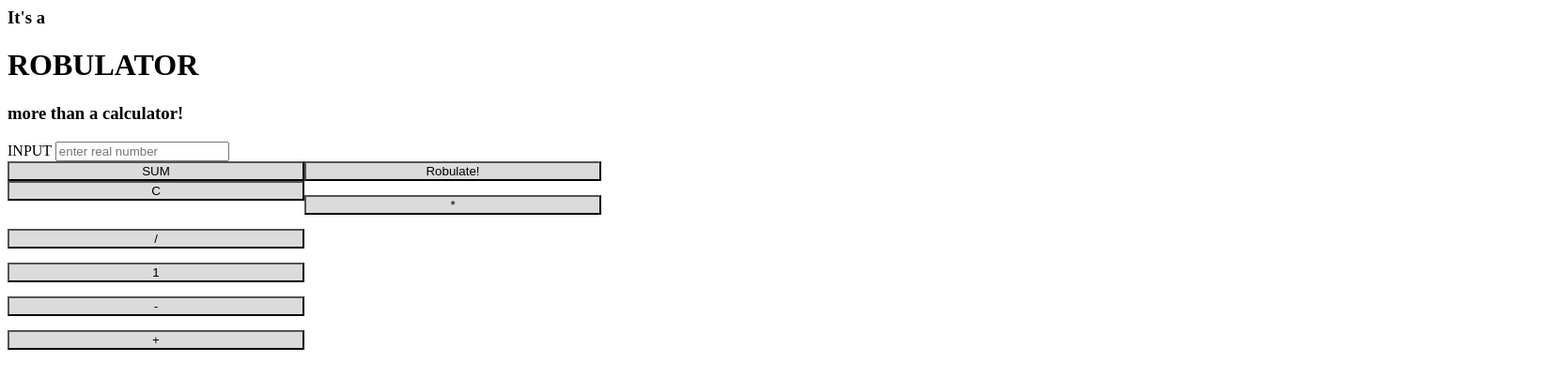
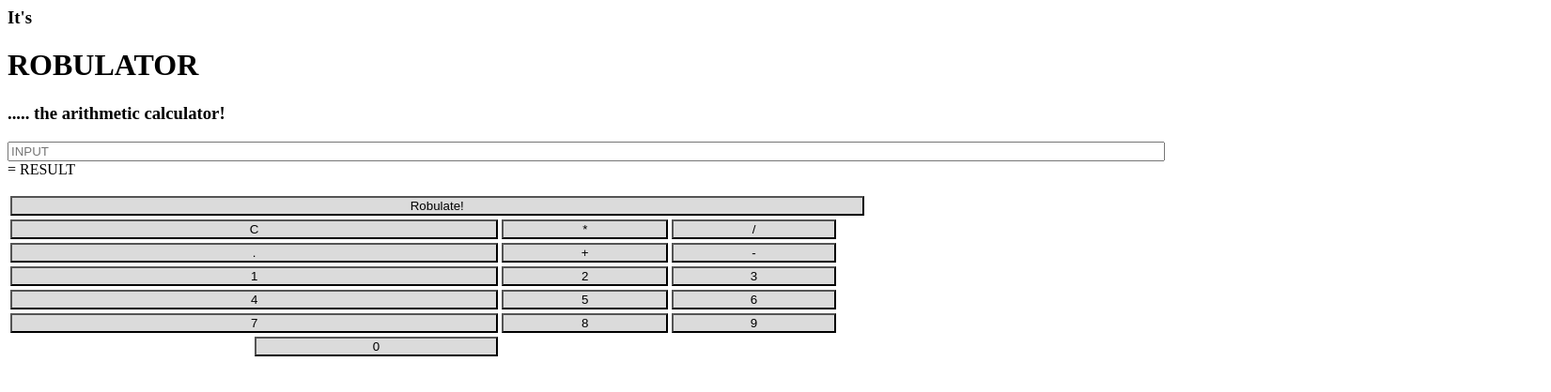
Before and after one commit to RobTheThief/Calculator, a plain HTML site: page test.html in a window 1280 px wide. Shown: the whole page at 94% size, 1651 px wide, since content can reach past the window. Drawn offline with Linux system fonts and the light colour scheme.

Commit message:
testing algebraic calculation with intentions to add as an option in final build

```diff
--- a/test.html
+++ b/test.html
@@ -3,35 +3,66 @@
 
        <div class="container-fluid">
            <header>
-             <h3>It's a</h3>
+             <h3>It's </h3>
                <h1>ROBULATOR</h1>
-               <h3>more than a calculator!</h3>
+
+               <h3>    ..... the arithmetic calculator!</h3>
            </header>
 
     <form class="mainpanel">
-           <label>INPUT</label>
-           <input type="text" name="input" id="input" placeholder="enter real number"> <br>
-
-           <button type="button" id="buttons1" class="btn btn-info" onclick="add()">SUM</button>
-           <button type="button" id="buttons2" class="btn btn-info" onclick="submit1()">Robulate!</button>
-           <button type="button" id="buttons3" class="btn btn-info" onclick="clear1()">C</button><br><br>
-           <button type="button" id="buttons4" class="btn btn-info" onclick="multiply1()">*</button><br><br>
-           <button type="button" id="buttons5" class="btn btn-info" onclick="divide1()">/</button><br><br>
-           <button type="button" id="buttons6" class="btn btn-info" onclick="num1()">1</button><br><br>
-           <button type="button" id="buttons7" class="btn btn-info" onclick="minusnum()">-</button><br><br>
-           <button type="button" id="buttons8" class="btn btn-info" onclick="plusnum()">+</button><br><br>  <!-- does nothing! HA HA -->
+           <input type="text" name="input" id="input" placeholder="INPUT">
+           <div class="screen" id="result"></div>
 
 
-           <div class="screen" id="numdisplay"></div>
-           <div class="screen" id="result"></div>
-           <div class="screen" id="test"></div> <!--display output testing -->
+    <!--   <div class="screen" id="numdisplay"></div> testing -->
+  <!--   -->  <div class="screen" id="test"></div> <!--display output testing -->
 
 
        </form>
 
        </div> <!-- End Container-->
 
+       <table class="numberpad">
 
+         <tr>
+           <td><button type="button" id="buttons2" class="btn btn-info" onclick="submit1()">Robulate!</button></td>
+        </tr>
+
+         <tr>
+           <td><button type="button" id="buttons3" class="btn btn-info" onclick="clear1()">C</button></td>
+           <td><button type="button" id="buttons4" class="btn btn-info" onclick="multiplyIt()">*</button></td>
+           <td><button type="button" id="buttons5" class="btn btn-info" onclick="divideIt()">/</button></td>
+        </tr>
+
+         <tr>
+           <td><button type="button" id="buttons16" class="btn btn-info" onclick="decimal()">.</button></td>
+           <td><button type="button" id="buttons18" class="btn btn-info" onclick="plusnum()">+</button></td>
+           <td><button type="button" id="buttons17" class="btn btn-info" onclick="minusnum()">-</button></td>
+        </tr>
+
+        <tr>
+          <td><button type="button" id="buttons6" class="btn btn-info" onclick="num1()">1</button></td>
+          <td><button type="button" id="buttons7" class="btn btn-info" onclick="num2()">2</button></td>
+          <td><button type="button" id="buttons8" class="btn btn-info" onclick="num3()">3</button></td>
+        </tr>
+
+        <tr>
+          <td><button type="button" id="buttons9" class="btn btn-info" onclick="num4()">4</button></td>
+          <td><button type="button" id="buttons10" class="btn btn-info" onclick="num5()">5</button></td>
+          <td><button type="button" id="buttons11" class="btn btn-info" onclick="num6()">6</button></td>
+        </tr>
+
+         <tr>
+           <td><button type="button" id="buttons12" class="btn btn-info" onclick="num7()">7</button></td>
+           <td><button type="button" id="buttons13" class="btn btn-info" onclick="num8()">8</button></td>
+           <td><button type="button" id="buttons14" class="btn btn-info" onclick="num9()">9</button></td>
+        </tr>
+
+        <tr>
+          <td><button type="button" id="buttons15" class="btn btn-info" onclick="num0()">0</button></td>
+        </tr>
+
+       </table>
 
    <footer>
 
@@ -39,20 +70,56 @@
 
 
 
+
    <style>
        .mainpanel {
-           width: 50%;
+           width: 130%;
        }
 
-       #buttons1,
-       #buttons2,
+       #input,
+       #result
+
+       {
+          float: center;
+          width: 75%;
+
+      }
+
+      .numberpad {
+          width: 70%;
+      }
+       #buttons2
+
+        {
+           float: left;
+           width: 175%;
+       background:#dbdbdb;
+       }
        #buttons3,
        #buttons4,
        #buttons5,
+       #buttons16,
+       #buttons17,
+       #buttons18,
        #buttons6,
        #buttons7,
-       #buttons8 {
-           float: left;
+       #buttons8,
+       #buttons9,
+       #buttons10,
+       #buttons11,
+       #buttons12,
+       #buttons13,
+       #buttons14
+       {
+           float: right;
+           width: 100%;
+       background:#dbdbdb;
+       }
+
+       #buttons15
+
+       {
+           float: right;
            width: 50%;
        background:#dbdbdb;
        }
@@ -67,50 +134,101 @@
                var wrkNums = [];
                var inputArray = [];
                var sumIndicator = 0;
-               var sumcounter = 0;
                var sum = 0;
-               var multiplier1 = 0;
-               var p = 0;
                var multclick = 0;
-               var multipstrng = 0;
                var divclick = 0;
-               var multipdivstrng = 0;
-               var minus = 0;
                var a = 0;
                var str = 0;
-               var farts = 1;
                var result = 0;
                var loop = 0;
-               var checker = 0;
                var multRDivCount = 0;
+               var savedInput = 0;
+               document.getElementById("result").innerHTML = " = RESULT";
  // NUMBER PAD
                function num1(){
                document.getElementById("input").value += 1; //adds "1" to the end of the input
+                }
 
+               function num2(){
+               document.getElementById("input").value += 2;
+               }
+
+               function num3(){
+               document.getElementById("input").value += 3;
+                }
+
+               function num4(){
+               document.getElementById("input").value += 4;
+               }
+
+               function num5(){
+               document.getElementById("input").value += 5;
+                }
+
+               function num6(){
+               document.getElementById("input").value += 6;
+               }
+
+               function num7(){
+               document.getElementById("input").value += 7;
+                }
+
+               function num8(){
+               document.getElementById("input").value += 8;
+               }
+
+               function num9(){
+               document.getElementById("input").value += 9;
+               }
+
+               function num0(){
+               document.getElementById("input").value += 0;
                 }
 
                function minusnum(){
-               document.getElementById("input").value += "-";
+               document.getElementById("input").value += "-"; //adds "-" to the end of the input
                }
 
-                       // consider this to detect multiplications
+               function plusnum(){
+               document.getElementById("input").value += "+"; //adds "+" to the end of the input
+               }
 
-                       // const thisisit = ["lookhere", "ohnice"];
-                       // const itis = thisisit[1];
-                       // console.log(itis.includes("i")); //returns "true"
+               function multiplyIt(){
+               document.getElementById("input").value += "*"; //adds "*" to the end of the input
+               }
 
-                       //consider this for summing numbers
-                       /*const numbers = [1, 2, 4, 10];
+               function divideIt(){
+               document.getElementById("input").value += "/"; //adds "/" to the end of the input
+               }
 
-                       const summednums = numbers.reduce((accumulator, currentValue) => {
-                       return accumulator + currentValue
-                       })*/
+               function decimal(){
+               document.getElementById("input").value += "."; //adds "." to the end of the input
+               }
+
+               function clear1(){
+                 inputArray.splice(0,inputArray.length); //empties input array
+                 wrkNums.splice(0,wrkNums.length);//empties working number array
+                 temp.splice(0,temp.length);//empties temp array
+                 document.getElementById("input").value = "";
+                 document.getElementById("result").innerHTML = " = RESULT";
+                 document.getElementById("test").innerHTML = "";
+                 document.getElementById("numdisplay").innerHTML = "";
+                 sumIndicator = 0;
+                 multclick = 0;
+                 divclick = 0;
+                 a = 0;
+                 str = 0;
+                 result = 0;
+                 loop = 0;
+                 multRDivCount = 0;
+               }
 
             function submit1(){
               inputArray.splice(0,inputArray.length); //empties input array
               wrkNums.splice(0,wrkNums.length);//empties working number array
               temp.splice(0,temp.length);//empties temp array
               str = document.getElementById("input").value; //input numbers become string str
+              savedInput = document.getElementById("input").value;//saves the input to put it back at the end
               inputArray = str.split("");//enters contents of input str into input array
 
               multRDivCount = 0;
@@ -128,6 +246,7 @@
                  temp.splice(0,temp.length);//empties temp array
                  str = document.getElementById("input").value; //input numbers become string str
                  inputArray = str.split("");//enters contents of input str into array
+
                  for (let b = 0; b < inputArray.length; b++){ //loops through the input array
 
                            if (isNaN(inputArray[b]) == false && b == 0){ //checks if the first char is + or - to avoid this being discounted. This is why sumIndicator is set to 0 initially
@@ -161,44 +280,46 @@
                              window.sumIndicator = 1;
                             }
 
-                           if (isNaN(inputArray[b]) == false || inputArray[b] == "-" || inputArray[b] == "+"){ // if it IS a number, - or + we push it from the input array to the temp array
+                           if (isNaN(inputArray[b]) == false || inputArray[b] == "-" || inputArray[b] == "+" || inputArray[b] == "."){ // if it IS a number, - or + we push it from the input array to the temp array
                              temp.push(inputArray[b]);
                             }
-                            /******MULTIPLICATION******/
+
+                           if (wrkNums.indexOf("*") > wrkNums.indexOf("/") && divclick == 1){ //checks if there is multiplication after division and prevents the multiplication happening first
+                             multclick = 0;
+                            }
+
+/******MULTIPLICATION******/
                            if (inputArray.length - 1 == b && multclick == 1 && loop == 0){
                              a = temp.join(""); // join temp array as sting a
                              wrkNums.push(a);//push this as one item in array
                              temp.splice(0,temp.length);// empties temp array
-                             for (var i = 0, sum = 0; i < wrkNums.indexOf("*"); sum += parseFloat(wrkNums[i++])){} //adds up all the nmbers as far as "*"
-                             document.getElementById("result").innerHTML= parseFloat(sum) * parseFloat(wrkNums[wrkNums.indexOf("*")+1]);//multiplies the above sum with the number after "*"
-                             result = document.getElementById("result").innerHTML;
-                             wrkNums.splice(0,(wrkNums.indexOf("*")+1));//empties number array as far as "*"
-                             wrkNums.splice(0,0,sum);//replaces it wth the sum
-                             wrkNums.splice(1,0,"*");//puts the "*" symbol back in after the sum
+                             result=+ parseFloat(wrkNums[wrkNums.indexOf("*")-1]) * parseFloat(wrkNums[wrkNums.indexOf("*")+1]);//divides the item in the array after the "*" with the item before "*"
+
+                             if (result >= 0){ //if the result is positive or "0" we add a + symbol so that the input string is sorted correctly
+                               result = "+"+result;
+                             }
+
                              b = 0;//resets the for loop
                              loop++;//adds 1 to the loop counter to prevent it repeating next time
-                             wrkNums.splice(0,3,result);//to accomodate more than one multiplications
-                             document.getElementById("numdisplay").innerHTML=wrkNums; //show the current state of the working array while in dev
+                             wrkNums.splice(wrkNums.indexOf("*")-1,3,result);//replaced the multiplied section off the array with the result of the multiplication
                              document.getElementById("input").value=wrkNums.join("");// inserts the working array as a string into the input box
                              str = document.getElementById("input").value; //input numbers become string str
                              inputArray = str.split("");//enters contents of str into input array
 
                             }
-                            /******DIVISION******/
+      /******DIVISION******/
                             if (inputArray.length - 1 == b && divclick == 1 && loop == 0){
                               a = temp.join(""); // join temp array as sting a
                               wrkNums.push(a);//push this as one item in array
                               temp.splice(0,temp.length);// empties temp array
-                              for (var i = 0, sum = 0; i < wrkNums.indexOf("/"); sum += parseFloat(wrkNums[i++])){} //adds up all the nmbers as far as "/"
-                              document.getElementById("result").innerHTML= parseFloat(sum) / parseFloat(wrkNums[wrkNums.indexOf("/")+1]);//multiplies the above sum with the number after "/"
-                              result = document.getElementById("result").innerHTML;
-                              wrkNums.splice(0,(wrkNums.indexOf("/")+1));//empties number array as far as "/"
-                              wrkNums.splice(0,0,sum);//replaces it wth the sum
-                              wrkNums.splice(1,0,"/");//puts the "*" symbol back in after the sum
+                              result=+ parseFloat(wrkNums[wrkNums.indexOf("/")-1]) / parseFloat(wrkNums[wrkNums.indexOf("/")+1]);//divides the item in the array after the "*" with the item before "*"
+
+                              if (result >= 0){ //if the result is positive or "0" we add a + symbol so that the input string is sorted correctly
+                                result = "+"+result;
+                              }
                               b = 0;//resets the for loop
                               loop++;//adds 1 to the loop counter to prevent it repeating next time
-                              wrkNums.splice(0,3,result);//to accomodate more than one multiplications or divsions
-                              document.getElementById("numdisplay").innerHTML=wrkNums; //show the current state of the working array while in dev
+                              wrkNums.splice(wrkNums.indexOf("/")-1,3,result);//replaced the multiplied section off the array with the result of the multiplication
                               document.getElementById("input").value=wrkNums.join("");// inserts the working array as a string into the input box
                               str = document.getElementById("input").value; //input numbers become string str
                               inputArray = str.split("");//enters contents of str into input array
@@ -217,16 +338,17 @@
 
                  } //while loop end
 
-                 /*****SUMMING*****/
+/****SUMMING****/
                 if (multclick == 0 && divclick == 0){//if there is no multiplication or division we can just sum up
                   a = temp.join("");// join temp array as sting a
                   wrkNums.push(a);//pushes it to the working array
                   for (var i = 0, sum = 0; i < wrkNums.length; sum += parseFloat(wrkNums[i++])){}//summs up the contents of the working array
-                  document.getElementById("result").innerHTML= parseFloat(sum);//displays the result
-                  document.getElementById("numdisplay").innerHTML=wrkNums;//show the current state of the working array while in dev
+                  document.getElementById("result").innerHTML=" = "+ parseFloat(sum);//displays the result
                   }
 
-                }
+            //  document.getElementById("input").value = savedInput;//puts the original input back
+
+              }// submit sunction end
 
 
 
```
